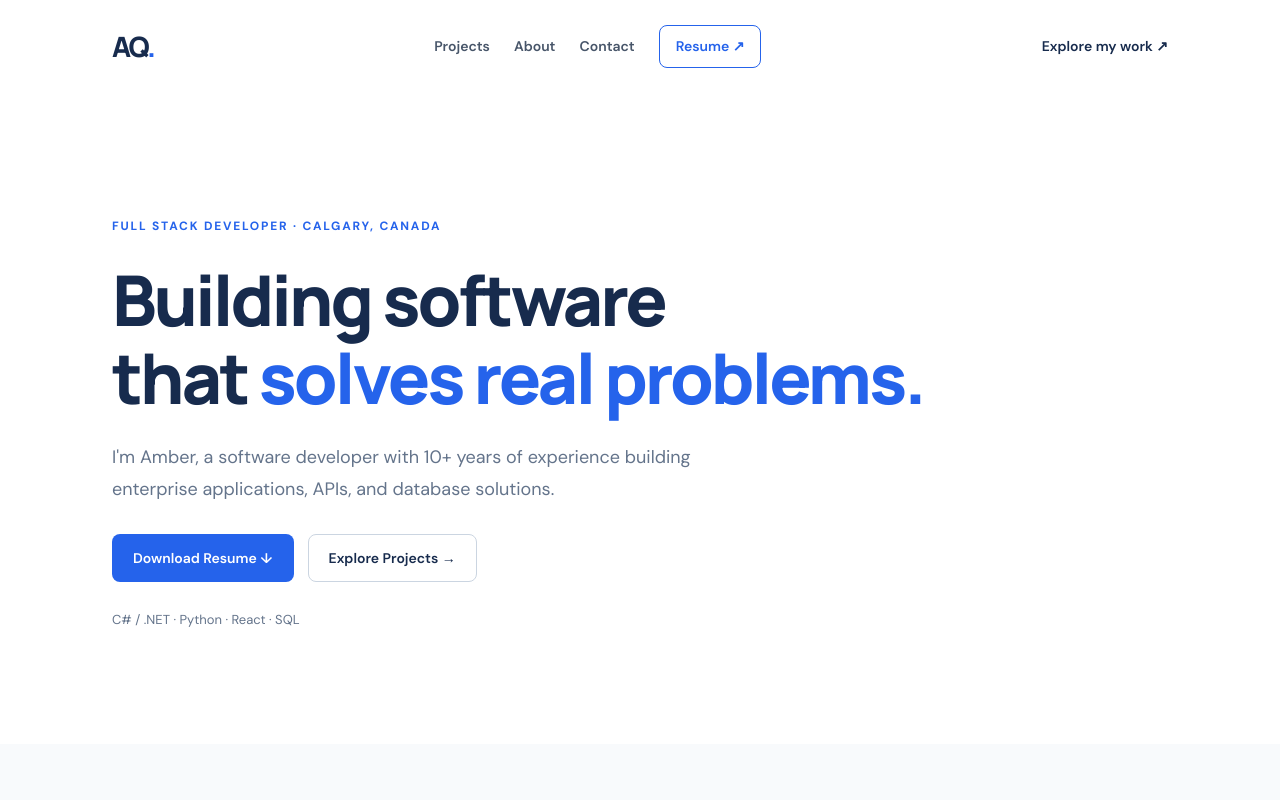
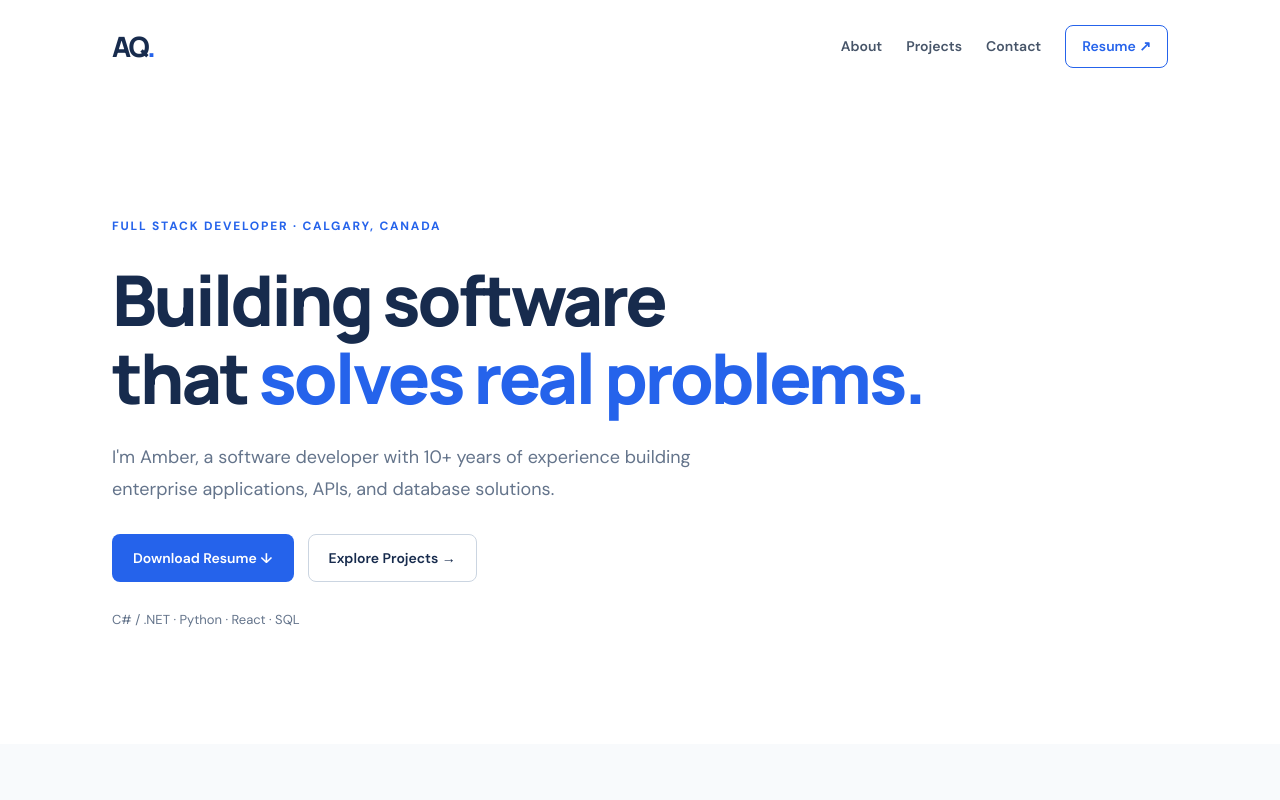
Before and after one commit to amber-qian/portfolio, a Next.js app: page / in a window 1280 px wide. Shown: the top 800 px of the page. Built offline with nearby package versions, Linux system fonts and the light colour scheme.

Commit message:
Header cleanup

```diff
--- a/src/app/globals.css
+++ b/src/app/globals.css
@@ -52,7 +52,6 @@ a {
   color: var(--accent);
 }
 
-
 nav[aria-label="Main navigation"] {
   display: flex;
   align-items: center;
@@ -71,11 +70,6 @@ nav[aria-label="Main navigation"] > a:not(.nav-resume):hover {
   color: #2563eb;
 }
 
-
-.header-link {
-  font-size: 14px;
-  font-weight: 600;
-}
 
 .hero {
   max-width: 1120px;
@@ -293,10 +287,6 @@ nav[aria-label="Main navigation"] > a:not(.nav-resume):hover {
 
   .site-header nav {
     gap: 16px;
-  }
-
-  .header-link {
-    display: none;
   }
 
   .hero {
--- a/src/app/page.tsx
+++ b/src/app/page.tsx
@@ -22,8 +22,8 @@ export default function Home() {
         </a>
 
         <nav aria-label="Main navigation">
+          <a href="#about">About</a>
           <a href="#projects">Projects</a>
-          <a href="#about">About</a>
           <a href="#contact">Contact</a>
           <a
             href="/Amber-Qian-Resume.pdf"
@@ -35,9 +35,6 @@ export default function Home() {
           </a>
         </nav>
 
-        <a className="header-link" href="#projects">
-          Explore my work ↗
-        </a>
       </header>
 
       <section className="hero">
```
